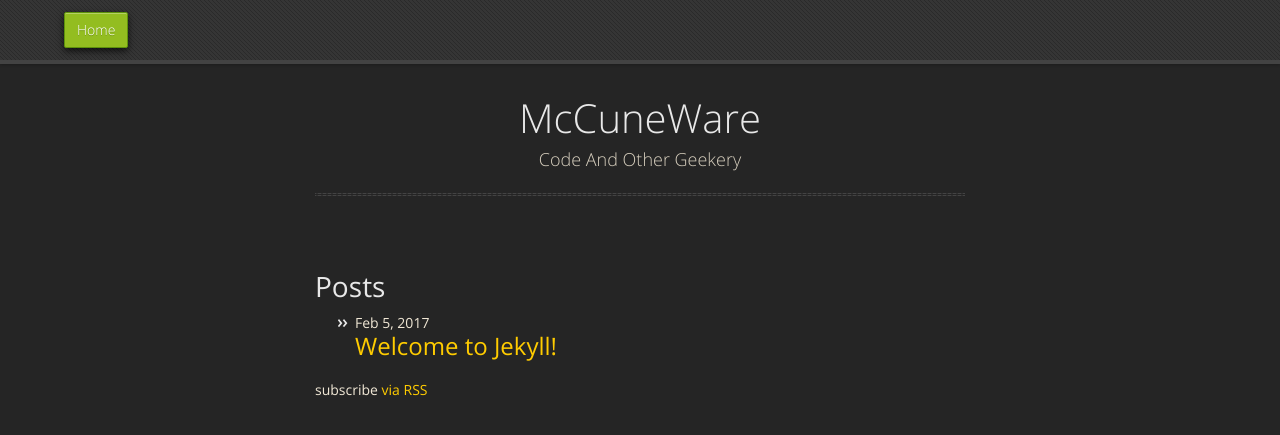
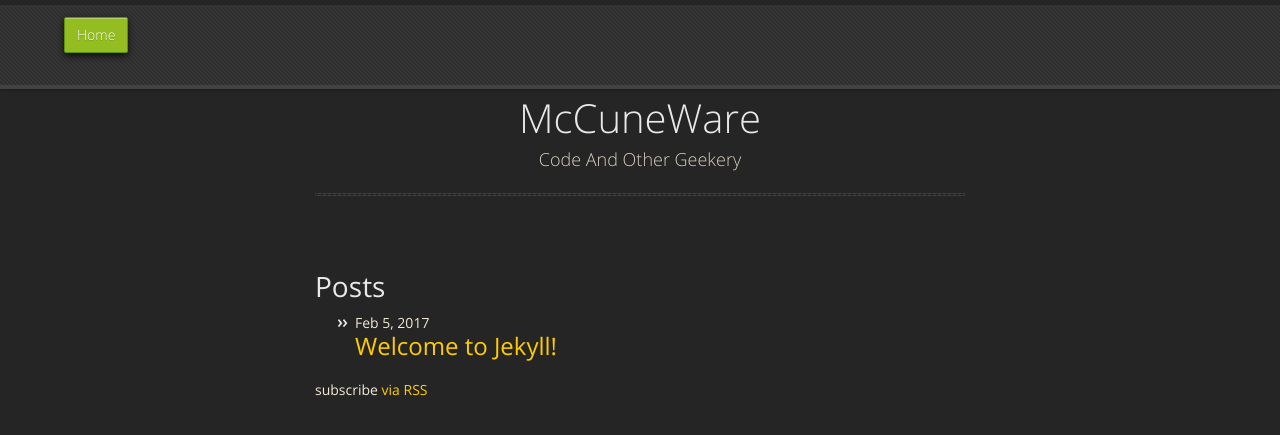
Before and after one commit to mccuneware/mccuneware.github.io, a Jekyll site: the page built from index.md, in a window 1280 px wide. Shown: the top 435 px of the page. Built offline with Jekyll 4.4.1, drawn with Linux system fonts in a browser that asks for light colours; nearby versions of some CDN libraries.

Commit message:
Fixed nav

```diff
--- a/_sass/jekyll-theme-midnight.scss
+++ b/_sass/jekyll-theme-midnight.scss
@@ -157,8 +157,8 @@
 #header {
   z-index: 100;
   left:0;
-  top: 0px;
-  height: 60px;
+  top: 5px;
+  height: 80px;
   width: 100%;
   position: fixed;
   background: url(../images/nav-bg.gif) #353535;
```
